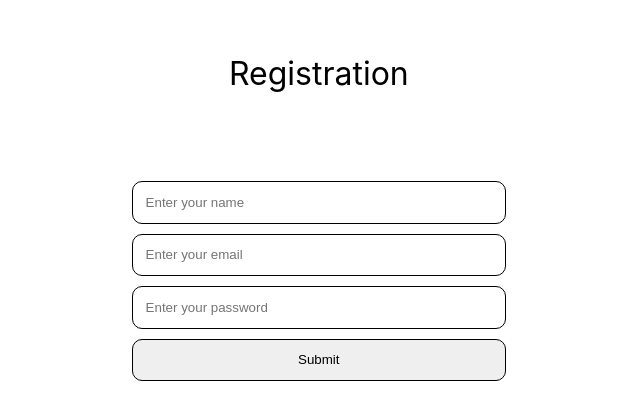
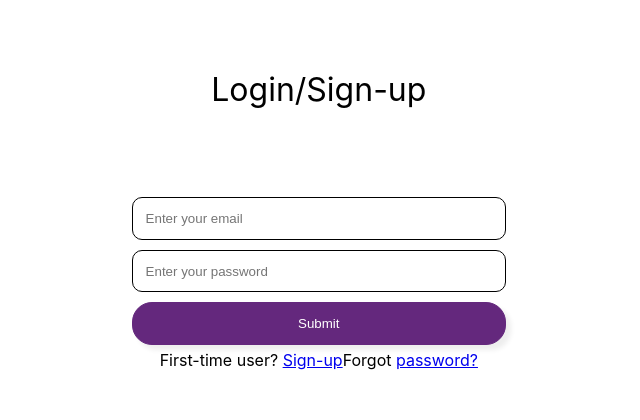
Before and after one commit to sankitanitdgp/BankWithFargo, a React (Create React App) app in the folder frontend/: page /login in a window 1280 px wide. Shown: the part 196-616 px from the top of the page, without its empty margins (334-974 px from the left). Built offline with nearby package versions, Linux system fonts and the light colour scheme.

Commit message:
forgot password added

```diff
--- a/frontend/src/components/Login.js
+++ b/frontend/src/components/Login.js
@@ -1,5 +1,6 @@
 import React from 'react'
 import '../App.css';
+import '../../src/styles/Login.css'
 import {useForm} from "react-hook-form";
 
 function Login() {
@@ -7,12 +8,15 @@ function Login() {
   const onSubmit=(data)=>console.log(data);
   return (
     <div>
-        <p className='title'>Registration</p>
+        <p className='title'>Login/Sign-up</p>
       <form className="App" onSubmit={handleSubmit(onSubmit)}>
-        <input placeholder="Enter your name" type='text' {...register("name")}></input>
         <input placeholder="Enter your email" type="email" {...register("email",{required:true})}></input>
         <input placeholder="Enter your password" type="password"{...register("password")}></input>
-        <input type={"submit"}></input>
+        <input placeholder="Login" className='submit' type={"submit"}></input>
+        <div>
+        <span class="psw">First-time user? <a href="#">Sign-up</a></span>
+        <span class="psw">Forgot <a href="#">password?</a></span>
+        </div>
       </form>
     </div>
   )
--- a/frontend/src/styles/Login.css
+++ b/frontend/src/styles/Login.css
@@ -0,0 +1,10 @@
+.submit {
+    background:#64287d ;
+    padding-left: 12px;
+    padding-right: 12px;
+    color: #fff;
+    border: 1px solid #64287d;
+    border-radius: 20px;
+    box-shadow: 5px 5px 5px #eee;
+    text-shadow: none;
+    }
```
